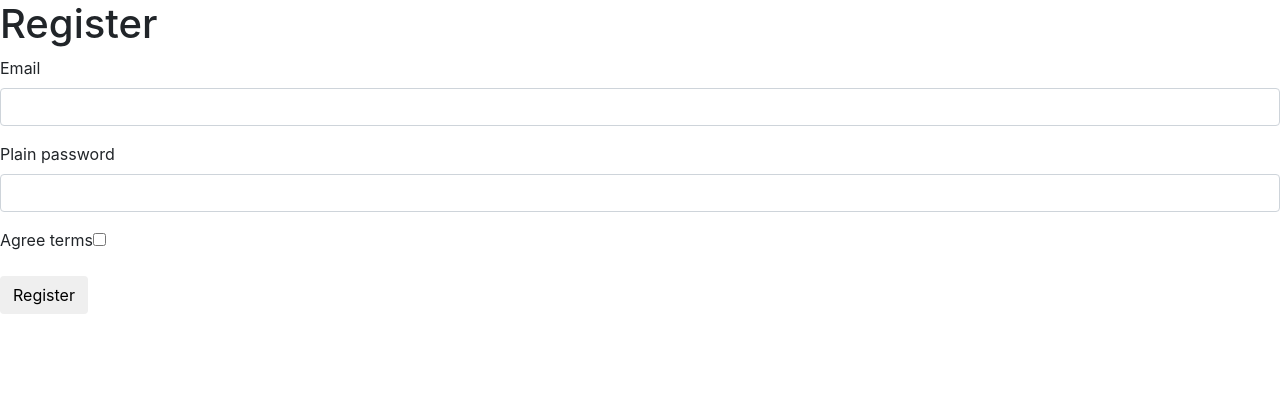
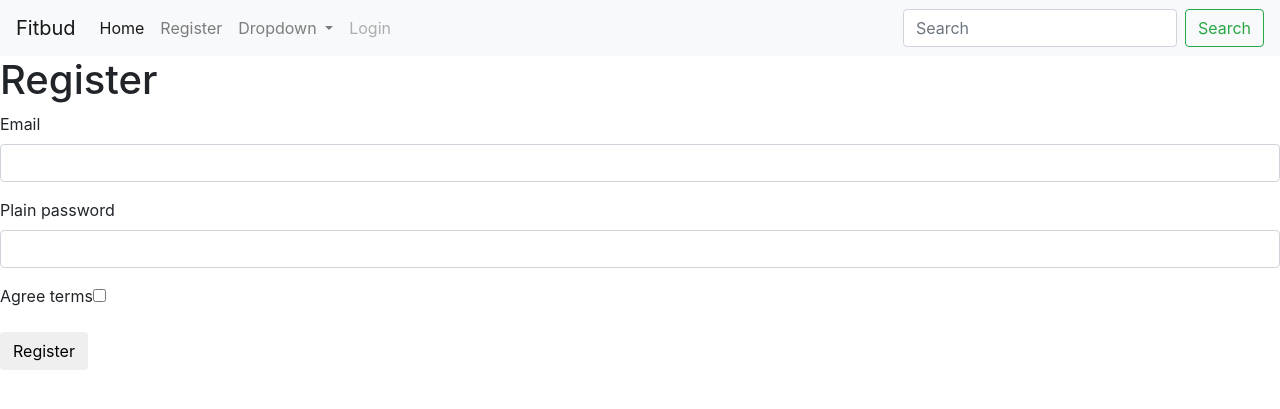
Before and after one commit to Nwadkoko/fitbud, a Symfony app: template templates/registration/register.html.twig in a window 1280 px wide. Shown: the top 409 px of the page. Run offline with Twig, Linux system fonts and the light colour scheme; the template is opened without the code that fills it, so the values that code supplies are empty; form fields are guessed from the names that the template uses; some libraries are stand-ins or nearby versions.

Commit message:
Add NavBar

```diff
--- a/templates/base.html.twig
+++ b/templates/base.html.twig
@@ -12,6 +12,41 @@
 		{% endblock %}
 	</head>
 	<body>
+	<nav class="navbar navbar-expand-lg navbar-light bg-light">
+  <a class="navbar-brand" href="#">Fitbud</a>
+  <button class="navbar-toggler" type="button" data-toggle="collapse" data-target="#navbarSupportedContent" aria-controls="navbarSupportedContent" aria-expanded="false" aria-label="Toggle navigation">
+    <span class="navbar-toggler-icon"></span>
+  </button>
+
+  <div class="collapse navbar-collapse" id="navbarSupportedContent">
+    <ul class="navbar-nav mr-auto">
+      <li class="nav-item active">
+        <a class="nav-link" href="#">Home <span class="sr-only">(current)</span></a>
+      </li>
+      <li class="nav-item">
+        <a class="nav-link" href="#">Register</a>
+      </li>
+      <li class="nav-item dropdown">
+        <a class="nav-link dropdown-toggle" href="#" id="navbarDropdown" role="button" data-toggle="dropdown" aria-haspopup="true" aria-expanded="false">
+          Dropdown
+        </a>
+        <div class="dropdown-menu" aria-labelledby="navbarDropdown">
+          <a class="dropdown-item" href="#"></a>
+          <a class="dropdown-item" href="#">Another action</a>
+          <div class="dropdown-divider"></div>
+          <a class="dropdown-item" href="#">Something else here</a>
+        </div>
+      </li>
+      <li class="nav-item">
+        <a class="nav-link disabled" href="#">Login</a>
+      </li>
+    </ul>
+    <form class="form-inline my-2 my-lg-0">
+      <input class="form-control mr-sm-2" type="search" placeholder="Search" aria-label="Search">
+      <button class="btn btn-outline-success my-2 my-sm-0" type="submit">Search</button>
+    </form>
+  </div>
+</nav>
 		{% block body %}{% endblock %}
 		{% block javascripts %}
 		{{ encore_entry_script_tags('app') }}
--- a/templates/registration/register.html.twig
+++ b/templates/registration/register.html.twig
@@ -3,7 +3,6 @@
 {% block title %}Register{% endblock %}
 
 {% block body %}
-<link rel="stylesheet" type="text/css" href="../styles/css/main.css">
     <div class="registration-form-container">
     <h1>Register</h1>
 
--- a/templates/security/login.html.twig
+++ b/templates/security/login.html.twig
@@ -3,7 +3,9 @@
 {% block title %}Log in!{% endblock %}
 
 {% block body %}
+<div class="registration-form-container">
 <form method="post">
+
     {% if error %}
         <div class="alert alert-danger">{{ error.messageKey|trans(error.messageData, 'security') }}</div>
     {% endif %}
@@ -39,4 +41,5 @@
         Sign in
     </button>
 </form>
+</div>
 {% endblock %}
```
